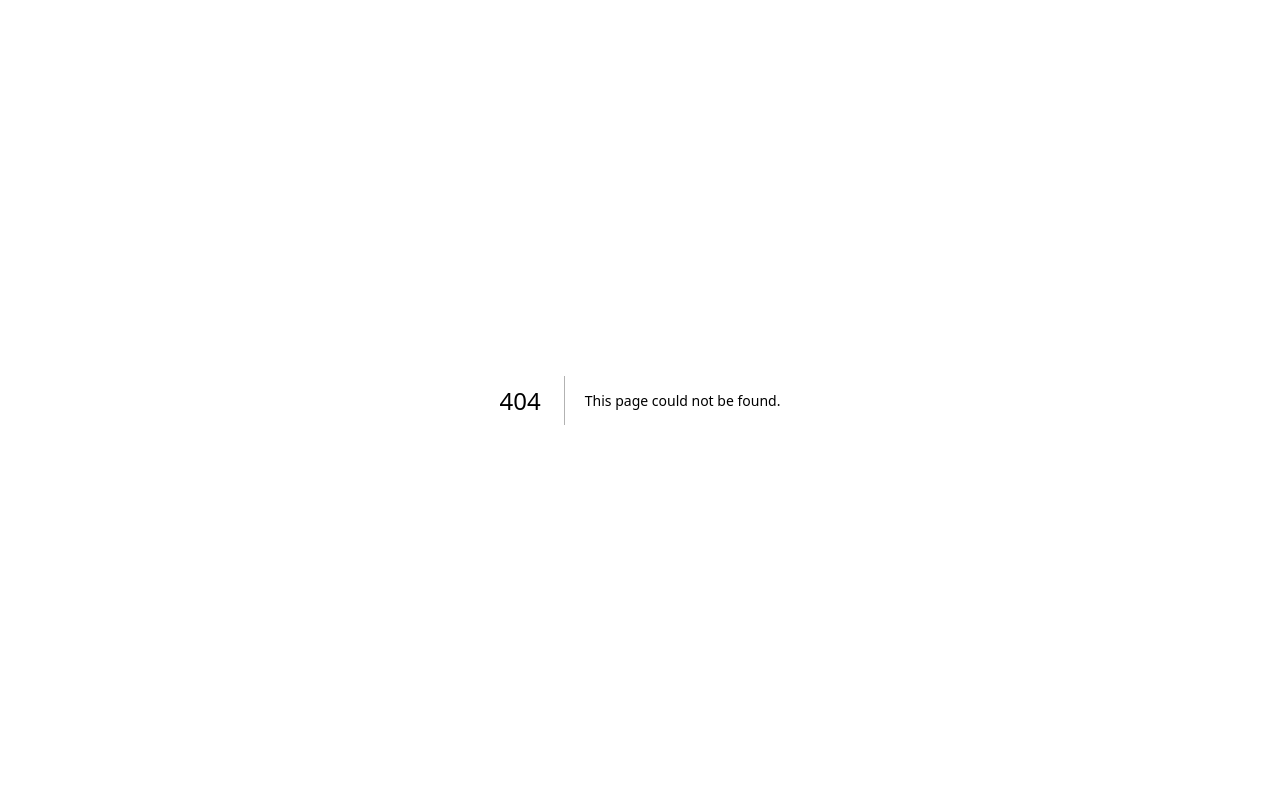
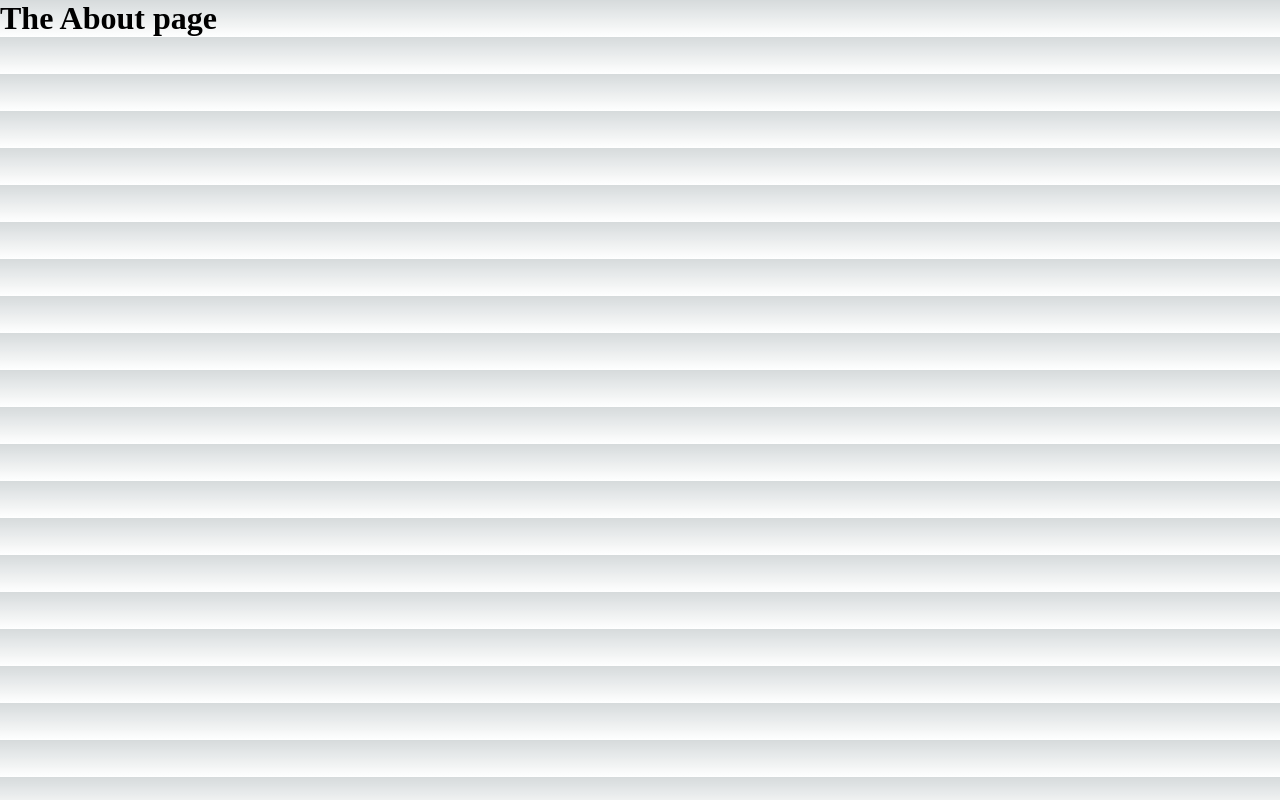
Before and after one commit to Ejiscoxpres/nextjs-course, a Next.js app: page /about in a window 1280 px wide. Before the commit this address had no page. Built offline with nearby package versions, Linux system fonts and the light colour scheme.

Commit message:
named/static route file

```diff
--- /dev/null
+++ b/pages/about.js
@@ -0,0 +1,7 @@
+export default function AboutPage(){
+    return(
+        <div>
+            <h1>The About page</h1>
+        </div>
+    );
+}
```
